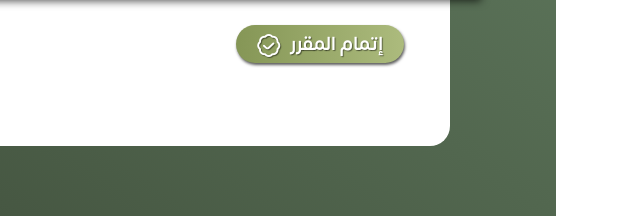
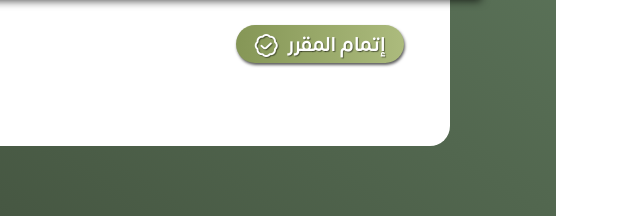
Before and after one commit to Abdulrahman50000/css-Soqya, a plain HTML site: page index.html in a window 1280 px wide. Shown: the part 512-730 px from the top of the page, 631-1271 px from the left. Drawn offline with nearby package versions, Linux system fonts and the light colour scheme; a web font is replaced by a local one.

Commit message:
style.css

```diff
--- a/style.css
+++ b/style.css
@@ -280,7 +280,7 @@
   color: white;
   text-shadow: rgba(0, 0, 0, 0.45) 1px 0.5px 1px;
   box-shadow: rgba(0, 0, 0, 0.65) 1px 2px 3px;
-  font-size: 19px;
+  font-size: 20px;
   float: right;
   margin-right: 2cm;
   margin-top: -0.3cm;
```
